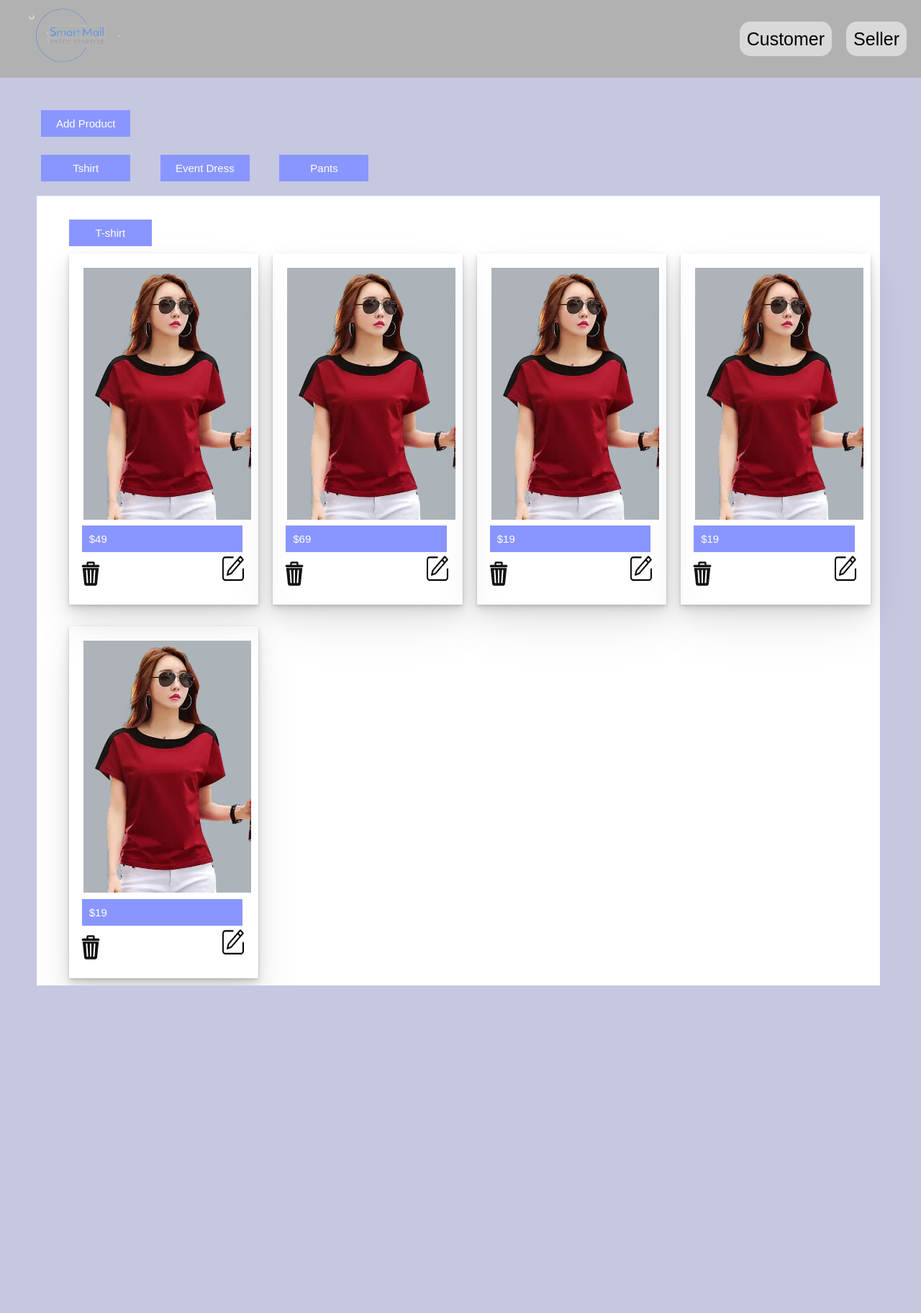
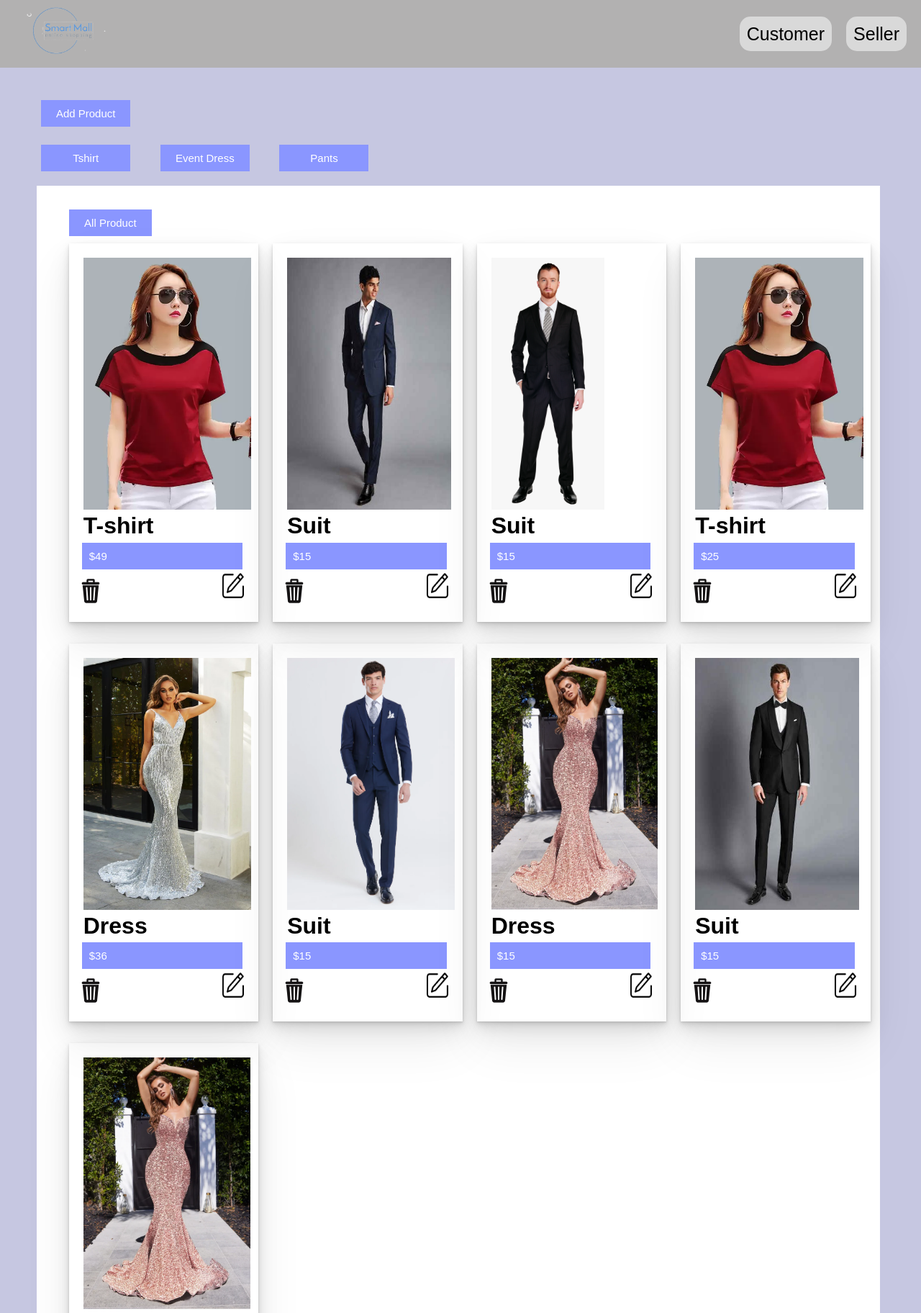
Before and after one commit to Sreymom823/Pj-online-shop, a plain HTML site: page page/seller/sellerPage.html in a window 1280 px wide. Shown: the top 1824 px of the page at 72% size. Before the commit the page ends 1369 px from the top, so only its background shows below. Drawn offline with Linux system fonts and the light colour scheme.

Commit message:
[seller] add remove product add product

```diff
--- a/page/customer/app.js
+++ b/page/customer/app.js
@@ -1,7 +1,7 @@
 let homePage = document.querySelector(".homePage");
 // console.log(homePage);
 const toBuy = document.querySelector("#buy");
-const dialog_info = document.querySelector("#dialog-info");
+const dialog_info = document.querySelector("#dialog-buy");
 
 // let toCreateProduct = document.querySelector("#addProduct");
 // console.log(toCreateProduct);
@@ -37,6 +37,7 @@ search.addEventListener("click",function(){
     hide(viewBtn);
     show(searchBtn);
 } );
+
 
 
 // function toSearchPage(event){
--- a/page/seller/app.js
+++ b/page/seller/app.js
@@ -1,4 +1,5 @@
 let toCreateProduct = document.querySelector("#addProduct");
+const container = document.querySelector("#container")
 // console.log(toCreateProduct);
 
 const dialog_info = document.querySelector("#dialog-info");
@@ -129,79 +130,88 @@ toCreateProduct.addEventListener("click",showdialogTocreate )
 
 // }
 
-// function clearDialog(){
-//     let getnamePrduct = document.querySelector("#name-Product");
-//     getnamePrduct.textContent = "";
-//     let getPrice = document.querySelector("#price");
-//     getPrice.textContent = "";
-//     let getColors = document.querySelector("#color");
-//     getColors.textContent = "";
-//     let getSize = document.querySelector("#size");
-//     getSize.textContent = "";
-//     let getpurches = document.querySelector("#purches");
-//     getpurches.textContent = "";
-//     let getimg = document.querySelector("#image");
-//     getimg.textContent = "";
-// }
+function clearDialog(){
+    let getnamePrduct = document.querySelector("#name-Product");
+    getnamePrduct.textContent = "";
+    let getPrice = document.querySelector("#price");
+    getPrice.textContent = "";
+}
 
 let information = [
     {
-        // nameProduct:"Jeans",
+        nameProduct:"T-shirt",
         image:"/img/T-shirt1.webp",
         Price:"$49",
 
     },
     {
-        // nameProduct:"Jeans",
-        image:"/img/T-shirt1.webp",
-        Price:"$69",
+        nameProduct:"Suit",
+        image:"/img/suit3.jpg",
+        Price:"$15",
 
     },
     {
-        // nameProduct:"Jeans",
-        image:"/img/T-shirt1.webp",
-        Price:"$19",
+        nameProduct:"Suit",
+        image:"/img/duit4.png",
+        Price:"$15",
 
     },
     {
-        // nameProduct:"Jeans",
+        nameProduct:"T-shirt",
         image:"/img/T-shirt1.webp",
-        Price:"$19",
+        Price:"$25",
 
     },
     {
-        // nameProduct:"Jeans",
-        image:"/img/T-shirt1.webp",
-        Price:"$19",
+        nameProduct:"Dress",
+        image:"/img/dress1.webp",
+        Price:"$36",
 
     },
-] ;
-console.log(information.img)
-function create (event){
-    let getnamePrduct = document.querySelector("#name-Product").value;
-    let getPrice = document.querySelector("#price").value;
-    // let getColors = document.querySelector("#color").value;
-    // let getSize = document.querySelector("#size").value;
-    // let getpurches = document.querySelector("#purches").value;
-    let getimg = document.querySelector("#image").value;
-    // for (let index = 0; index < foods.length; index++) {
-    //     let food = information[index];
+    {
+        nameProduct:"Suit",
+        image:"/img/suit2.webp",
+        Price:"$15",
+
+    },
+    {
+        nameProduct:"Dress",
+        image:"/img/dress2.webp",
+        Price:"$15",
+
+    },
+    {
+        nameProduct:"Suit",
+        image:"/img/suit1.jpg",
+        Price:"$15",
+
+    },
+    {
+        nameProduct:"Dress",
+        image:"/img/dress2.webp",
+        Price:"$15",
+
+    },
+];
+
+function loadProduct (event){
 
     let Data = document.querySelector("#data");
+    Data.remove();
+
+    Data = document.createElement("div");
+    Data.id = "data";
+    container.appendChild(Data);
+
 
     let namePro = document.createElement("div");
     namePro.id = "Tshirt";
-    // Data.appendChild(namePro);
 
     let header = document.createElement("div");
     header.id= "header";
-    // header.textContent = "Jeans"
-
 
     let btns = document.createElement("button");
-    btns.textContent = getnamePrduct;
-    btns.textContent = "T-shirt"
-
+    btns.textContent = "All Product"
 
     let allCard = document.createElement("div");
     allCard.id ="allCard";
@@ -210,7 +220,6 @@ function create (event){
         let informations=information[i]
         let groupCard = document.createElement("div");
         groupCard.id = "groupCard";
-        // groupCard.dataset.i = i;
 
         let img=document.createElement("div");
         img.id = "img "
@@ -219,13 +228,18 @@ function create (event){
         imgs.style.height = "350px"
         imgs.src =  informations.image ;
 
-
+        let text = document.createElement("h1");
+        text.textContent = informations.nameProduct;
 
         let btn = document.createElement("button");
         btn.id = "forPrice";
-        btn.style.width = "100%"
-        btn.textContent = informations.Price;
+        btn.style.width = "100%";
+        btn.style.textAlign = "center";
 
+
+        btn.textContent = informations.Price ;
+        // + ": " + informations.Price ;
+        console.log(btn)
         let icon = document.createElement("div");
         icon.id = "icon";
 
@@ -244,8 +258,8 @@ function create (event){
         icon.appendChild(imgEdit);
 
         img.appendChild(imgs);
+        img.appendChild(text);
         img.appendChild(btn);
-        console.log(img)
         groupCard.appendChild(img);
         groupCard.appendChild(icon);
         allCard.appendChild(groupCard);
@@ -257,36 +271,48 @@ function create (event){
 
 
     Data.appendChild(namePro);
-    clearDialog()
+    // container.appendChild(Data);
     hide(dialog_info);
 
 }
-create()
+loadProduct()
 
-// toCreate(information)
+function toCreate (event){
+    let getPrice = document.querySelector("#price").value;
+    let getImg = document.querySelector("#image").value;
+    let getnamePrduct = document.querySelector("#name-Product").value;
+    // let informations=information
+    // getImg.src = informations[i].image
 
-function toCancel(){
-    hide(dialog_info)
+
+    let newInformation = {
+        nameProduct:getnamePrduct,
+        img : getImg,
+        // image: "https://images.pexels.com/photos/247502/pexels-photo-247502.jpeg?cs=srgb&dl=pexels-pixabay-247502.lpg&fm=jpg",
+        Price:getPrice,
+    }
+
+
+    information.push(newInformation)
+    hide(dialog_info);
+    loadProduct()
+    console.log(information)
+    clearDialog()
+
 }
 
 function deleteCard(event) {
-    // 1- Check the event if raised on the button delete
     if (event.target.className == "trush"){
       event.target.parentElement.parentElement.remove()
     }
-   //  2  if yes, get the parent and remove it from the  bookList
 }
 
-// let toDelete = document.querySelector(".trush")
-// console.log(toDelete);
-
 let toEdite = document.querySelector(".edite");
-
-toDelete.addEventListener("click", deleteCard)
-
 
 let cancelBtn = document.querySelector("#cancel");
 let createBtn = document.querySelector("#create");
 
-cancelBtn.addEventListener("click", toCancel)
-// createBtn.addEventListener("click", toCreate)
+cancelBtn.addEventListener("click", function(){
+    hide(dialog_info)
+})
+createBtn.addEventListener("click", toCreate)
--- a/page/seller/sellerPage.html
+++ b/page/seller/sellerPage.html
@@ -11,12 +11,12 @@
 <body>
     <div class="nav">
         <div class="nav-left">
-            <img src="/img/logo.png" alt="" width="150px">
+            <img src="/img/logo.png" alt="" width="30%">
         </div>
         <div class="nav-right">
             <ul>
-                <li><a href="/page/cutomerPage.html">Customer</a></li>
-                <li><a href="/page/sellerPage.html">Seller</a></li>
+                <li><a href="/page/customer/cutomerPage.html">Customer</a></li>
+                <li><a href="/page/seller/sellerPage.html">Seller</a></li>
             </ul>
         </div>
     </div>
@@ -89,6 +89,27 @@
             <label>Price</label>
             <input id="price" type="text" placeholder="Price"/>
 
+            <label for="">Img</label>
+            <input id="image" type="file" placeholder="images"  id="avatar" name="avatar"
+            accept="image/png, image/jpeg, image/webp"/>
+            <!-- <img  id="imgchange" src="#" alt=""> -->
+          </section>
+
+          <menu>
+            <button id="cancel">Cancel</button>
+            <button id="create">Create</button>
+          </menu>
+        </dialog>
+    </div>
+    <!-- <div id="dialog-info">
+        <dialog open>
+          <section>
+            <label>Name Product</label>
+            <input id="name-Product" type="text" placeholder="Name Product" />
+
+            <label>Price</label>
+            <input id="price" type="text" placeholder="Price"/>
+
             <label for="">Colors</label>
             <input id="color" type="text" placeholder="colors"/>
 
@@ -109,7 +130,7 @@
             <button id="create">Create</button>
           </menu>
         </dialog>
-    </div>
+    </div> -->
 </body>
 <!-- <script src="/page/customer/app.js"></script> -->
 <script src="/page/seller/app.js"></script>
--- a/page/seller/sellerStyle.css
+++ b/page/seller/sellerStyle.css
@@ -58,6 +58,7 @@ body{
     color: white;
     border: none;
     font-size: 15px;
+    text-align: center;
 
     /* border-radius: 15px; */
 }
@@ -132,7 +133,7 @@ body{
     margin-left: -15px;
 }
 
-#dialog-info{
+#dialog-info, #dialog-buy{
     position: fixed;
     top: 0;
     left: 0;
@@ -173,6 +174,7 @@ dialog menu {
 dialog menu button{
     padding: 10px;
     width: 20%;
+    cursor: pointer;
 }
 
 dialog label {
```
Also changed, not shown: page/customer/cutomerPage.html (+5 -5 lines), img/duit4.png (added), img/suit1.jpg (added), img/suit2.webp (added), img/suit3.jpg (added).
